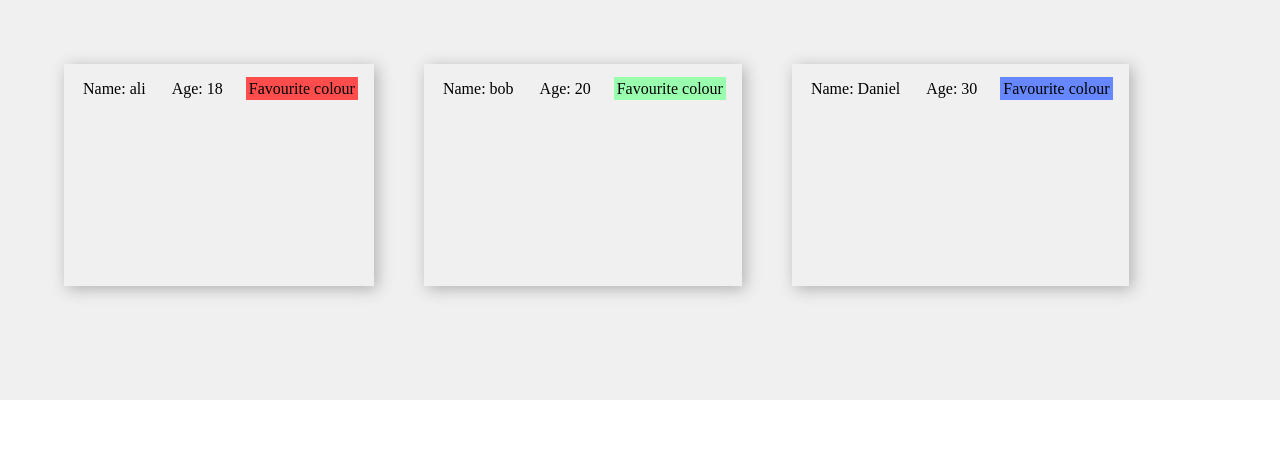
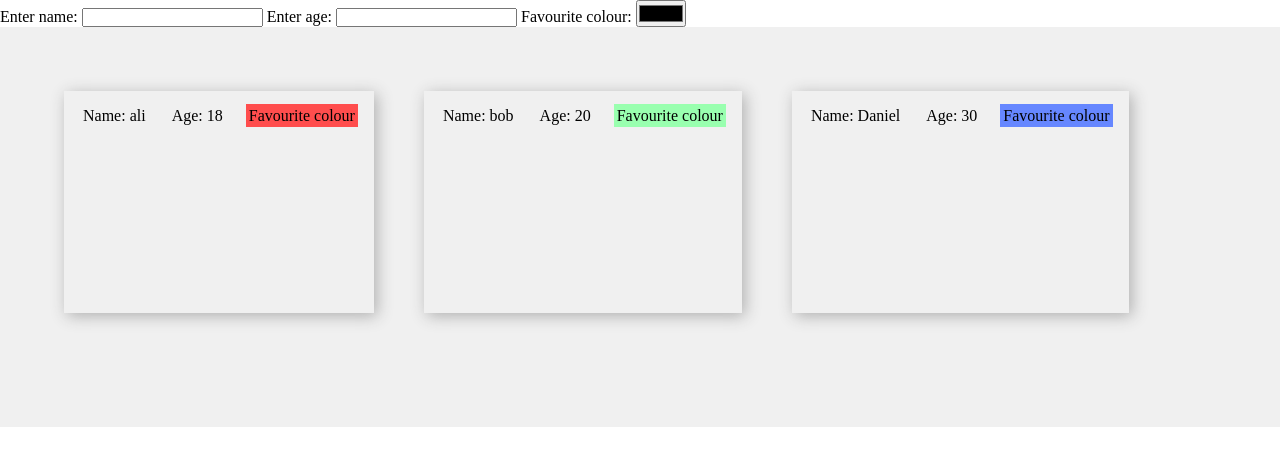
Before and after one commit to alicicek/jsontest, a website: page index.html in a window 1280 px wide. Drawn offline with Linux system fonts and the light colour scheme.

Commit message:
added html form to input data to JSON

```diff
--- a/index.html
+++ b/index.html
@@ -9,7 +9,17 @@
     <title>API test</title>
 </head>
 <body>
+    <div class="inputContainer">
+        <label for="name">Enter name:</label>
+        <input type="text" id="textInput" name="name">
+        <label for="name">Enter age:</label>
+        <input type="text" id="textInput" name="age">
+        <label for="name">Favourite colour:</label>
+        <input type="color" id="colourInput" name="favColour">
+
+
     <div id="displayData">
+        </div>
         <!-- <div id="user"></div> -->
     </div>
 </body>
```
